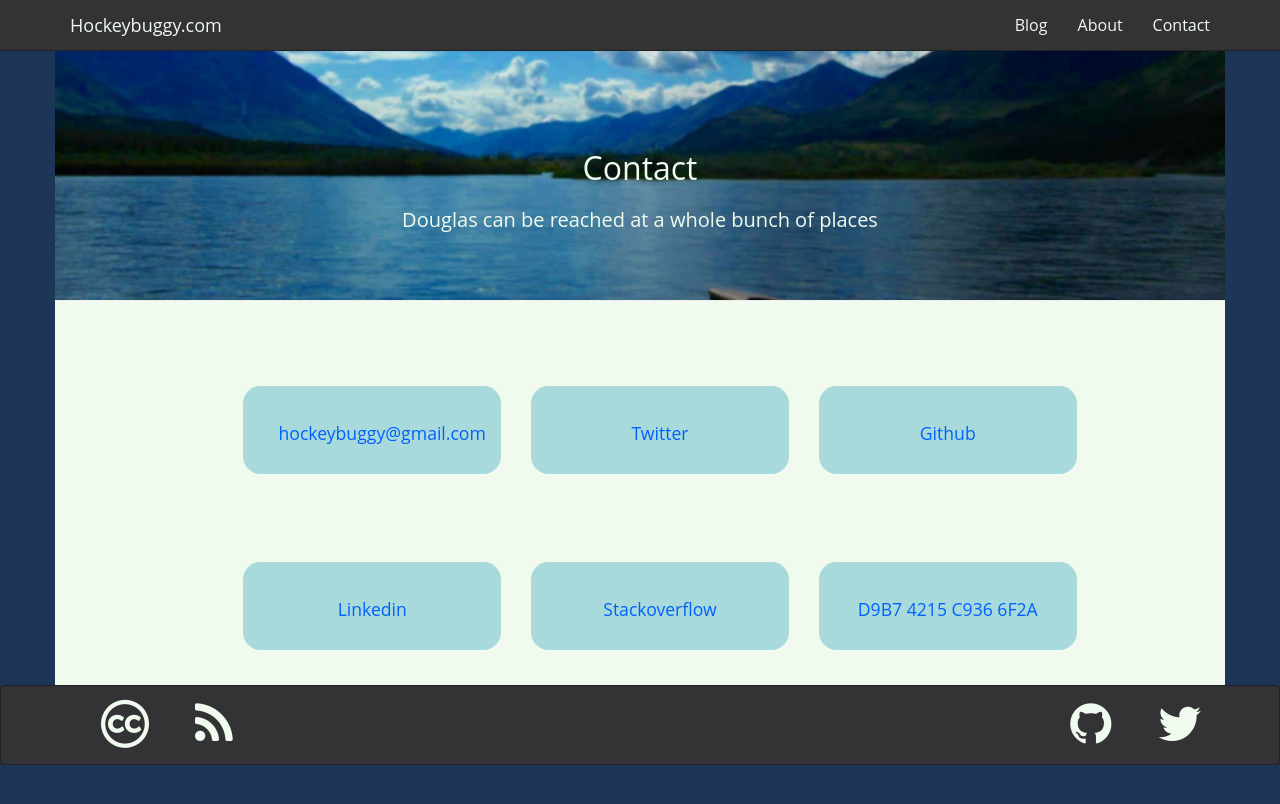
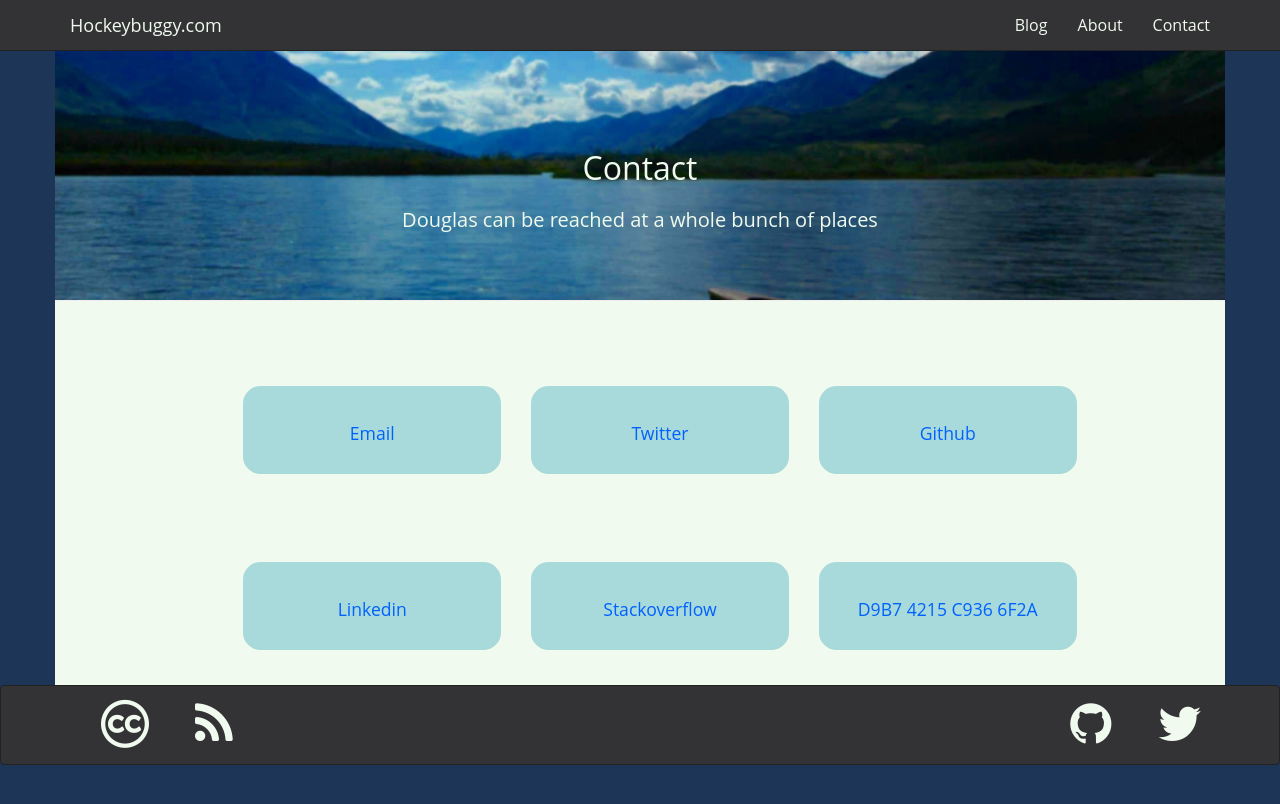
Before and after one commit to hockeybuggy/hockeybuggy.com, a Jekyll site: the page built from contact.md, in a window 1280 px wide. Shown: the top 804 px of the page. Built offline with Jekyll 4.4.1, drawn with Linux system fonts in a browser that asks for light colours.

Commit message:
Hockeybuggy@gmail.com wasn't resizing well.

```diff
--- a/contact.md
+++ b/contact.md
@@ -9,7 +9,7 @@ pgp_key: "D9B7 4215 C936 6F2A"
 <ul id="contacts-list">
   <li class="col-md-4">
     <div>
-      <a href="mailto:hockeybuggy@gmail.com">hockeybuggy&#64;gmail.com</a>
+      <a href="mailto:hockeybuggy@gmail.com">Email</a>
     </div>
   </li>
 
```
